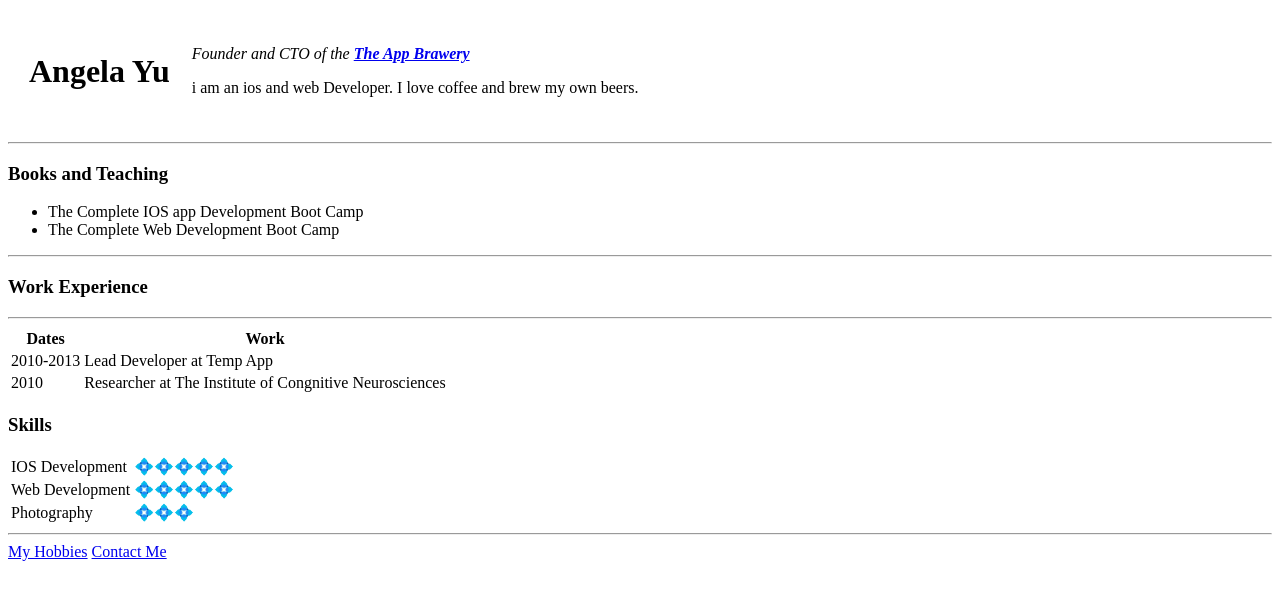
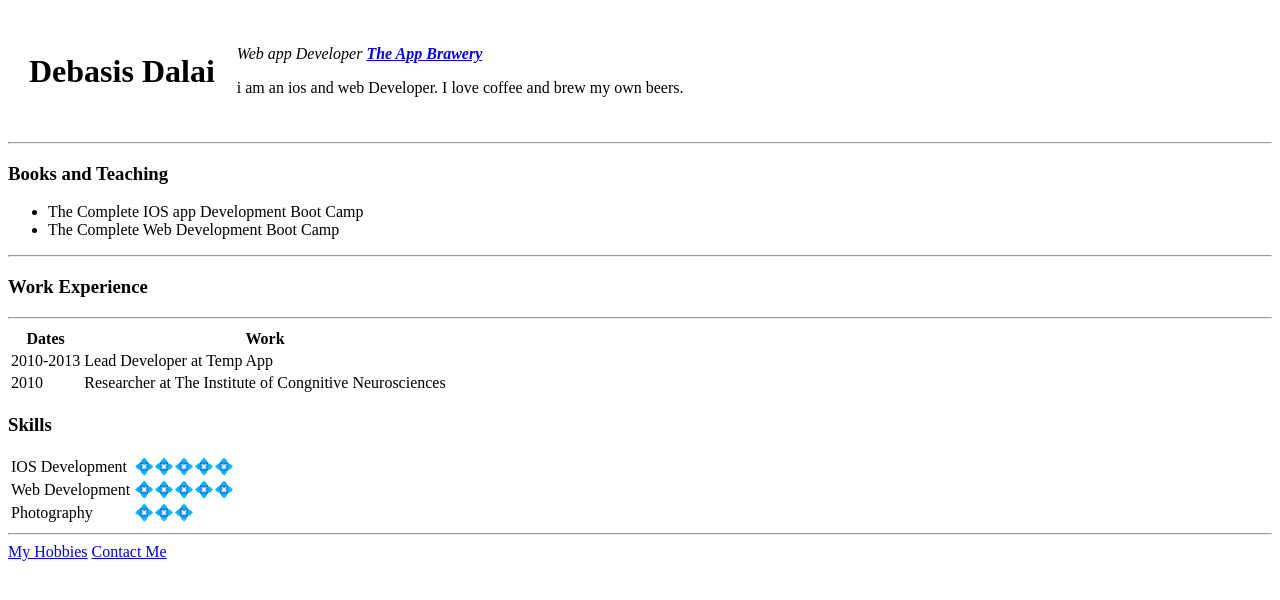
Before and after one commit to Debasis000/CV, a plain HTML site: page index.html in a window 1280 px wide. Drawn offline with Linux system fonts and the light colour scheme.

Commit message:
Update index.html

```diff
--- a/index.html
+++ b/index.html
@@ -2,13 +2,13 @@
 <html lang="en" dir="ltr">
   <head>
     <meta charset="utf-8">
-    <title>Angela's Personal site</title>
+    <title>Debasis's Personal site</title>
   </head>
   <body>
   <table cellspacing=20>
     <tr>
-      <td><h1>Angela Yu</h1></td>
-      <td><p><em>Founder and CTO of the <strong><a href="https://appbrewery.com/">The App Brawery</a></strong></em></p>
+      <td><h1>Debasis Dalai</h1></td>
+      <td><p><em>Web app Developer <strong><a href="https://appbrewery.com/">The App Brawery</a></strong></em></p>
           <p>i am an ios and web Developer. I love coffee and brew my own beers.</p></td>
     </tr>
   </table>
```
